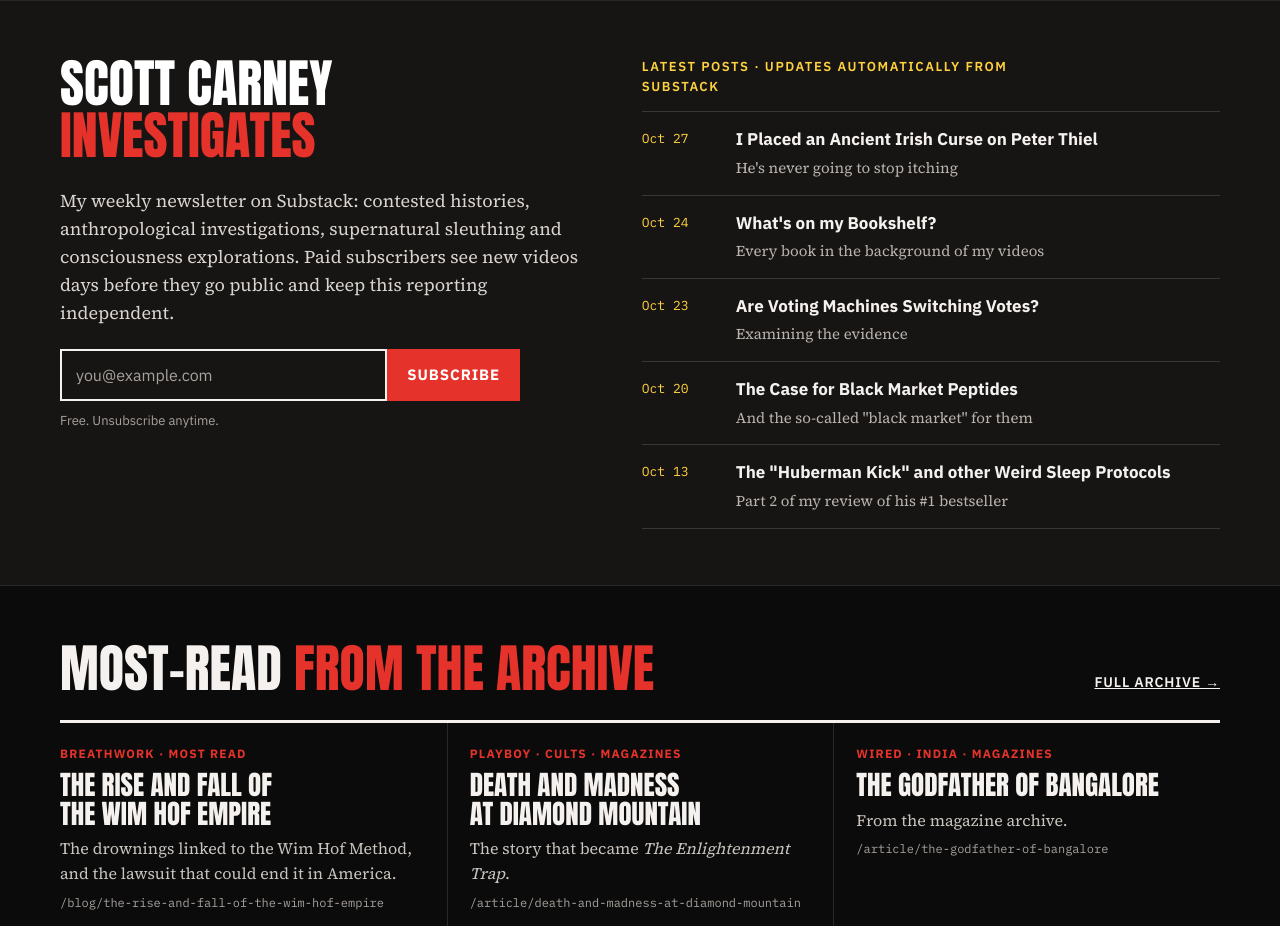
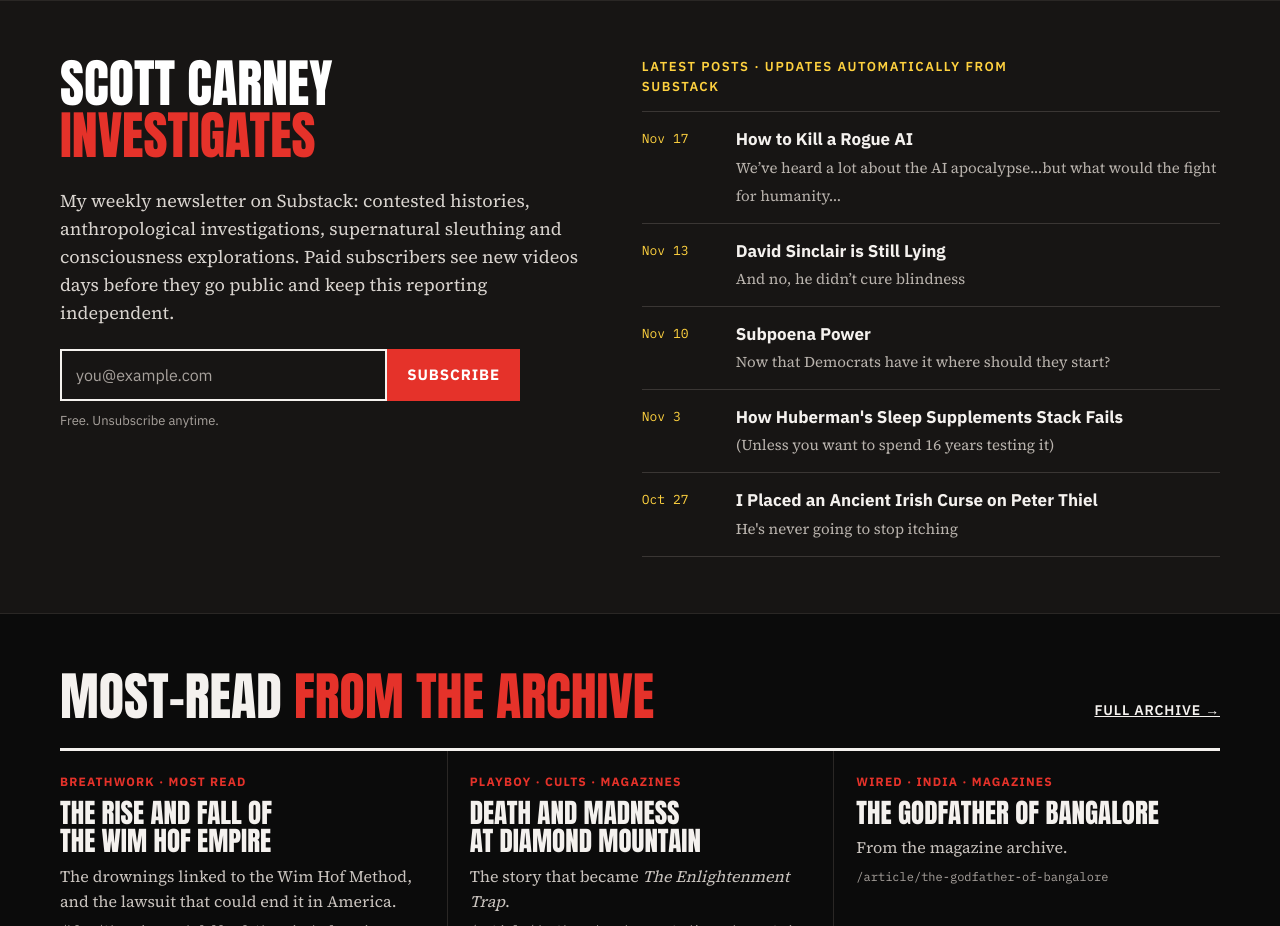
Before and after one commit to Sgcarney/bug-free-robot, a plain HTML site: page index.html in a window 1280 px wide. Shown: the part 1520-2446 px from the top of the page. Drawn offline with Linux system fonts and the light colour scheme.

Commit message:
Update latest videos and Substack posts

```diff
--- a/index.html
+++ b/index.html
@@ -194,11 +194,11 @@
         <p class="kicker" style="color:var(--yellow)">Latest posts · updates automatically from Substack</p>
         <!-- AUTO:POSTS:START -->
         <ul class="posts">
-          <li><a href="https://sgcarney.substack.com/p/may-peter-thiel-develop-an-itch-that"><time>Oct 27</time><div><strong>I Placed an Ancient Irish Curse on Peter Thiel</strong><span>He's never going to stop itching</span></div></a></li>
-          <li><a href="https://sgcarney.substack.com/p/whats-on-my-bookshelf"><time>Oct 24</time><div><strong>What's on my Bookshelf?</strong><span>Every book in the background of my videos</span></div></a></li>
-          <li><a href="https://sgcarney.substack.com/p/are-voting-machines-switching-votes"><time>Oct 23</time><div><strong>Are Voting Machines Switching Votes?</strong><span>Examining the evidence</span></div></a></li>
-          <li><a href="https://sgcarney.substack.com/p/i-changed-my-mind-about-peptides"><time>Oct 20</time><div><strong>The Case for Black Market Peptides</strong><span>And the so-called "black market" for them</span></div></a></li>
-          <li><a href="https://sgcarney.substack.com/p/hubermans-sleep-protocols-exposed"><time>Oct 13</time><div><strong>The "Huberman Kick" and other Weird Sleep Protocols</strong><span>Part 2 of my review of his #1 bestseller</span></div></a></li>
+          <li><a href="https://sgcarney.substack.com/p/how-to-kill-a-rogue-ai"><time datetime="2026-11-17">Nov 17</time><div><strong>How to Kill a Rogue AI</strong><span>We’ve heard a lot about the AI apocalypse...but what would the fight for humanity…</span></div></a></li>
+          <li><a href="https://sgcarney.substack.com/p/david-sinclair-is-still-lying"><time datetime="2026-11-13">Nov 13</time><div><strong>David Sinclair is Still Lying</strong><span>And no, he didn’t cure blindness</span></div></a></li>
+          <li><a href="https://sgcarney.substack.com/p/subpoena-power"><time datetime="2026-11-10">Nov 10</time><div><strong>Subpoena Power</strong><span>Now that Democrats have it where should they start?</span></div></a></li>
+          <li><a href="https://sgcarney.substack.com/p/hubermans-offer-16-years-of-trial"><time datetime="2026-11-03">Nov 3</time><div><strong>How Huberman's Sleep Supplements Stack Fails</strong><span>(Unless you want to spend 16 years testing it)</span></div></a></li>
+          <li><a href="https://sgcarney.substack.com/p/may-peter-thiel-develop-an-itch-that"><time datetime="2026-10-27">Oct 27</time><div><strong>I Placed an Ancient Irish Curse on Peter Thiel</strong><span>He's never going to stop itching</span></div></a></li>
         </ul>
         <!-- AUTO:POSTS:END -->
       </div>
```
